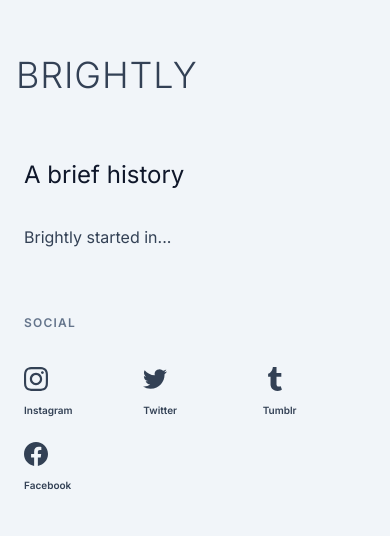
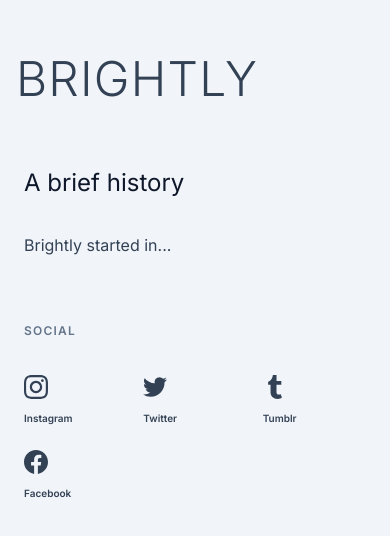
Before and after one commit to superhighfives/brightly, a Next.js app: page /about in a window 390 px wide. Shown: the part 156-692 px from the top of the page. Built offline with nearby package versions, Linux system fonts and the light colour scheme.

Commit message:
Swapped out http calls

```diff
--- a/app/components/Article.tsx
+++ b/app/components/Article.tsx
@@ -23,7 +23,9 @@ export default function Article({
     >
       <div className="w-4 h-4 flex-shrink-0 relative ml-2">
         <div className="inset-0 absolute bg-slate-200 dark:bg-yellow-400 z-10 overflow-hidden rounded-full"></div>
-        {preview ? (
+        {preview &&
+        preview.favicons[0] &&
+        preview?.favicons[0].startsWith('https://') ? (
           <img
             width="16"
             height="16"
--- a/app/components/Logo.tsx
+++ b/app/components/Logo.tsx
@@ -4,7 +4,7 @@ export default function Logo() {
   return (
     <Link
       href="/"
-      className="flex justify-self-start outline-yellow-500 text-4xl sm:text-6xl font-light uppercase tracking-wide transition-colors hover:text-slate-900 dark:hover:text-yellow-300"
+      className="flex justify-self-start outline-yellow-500 text-5xl sm:text-6xl font-light uppercase tracking-wide transition-colors hover:text-slate-900 dark:hover:text-yellow-300"
     >
       <h1>Brightly</h1>
     </Link>
```
